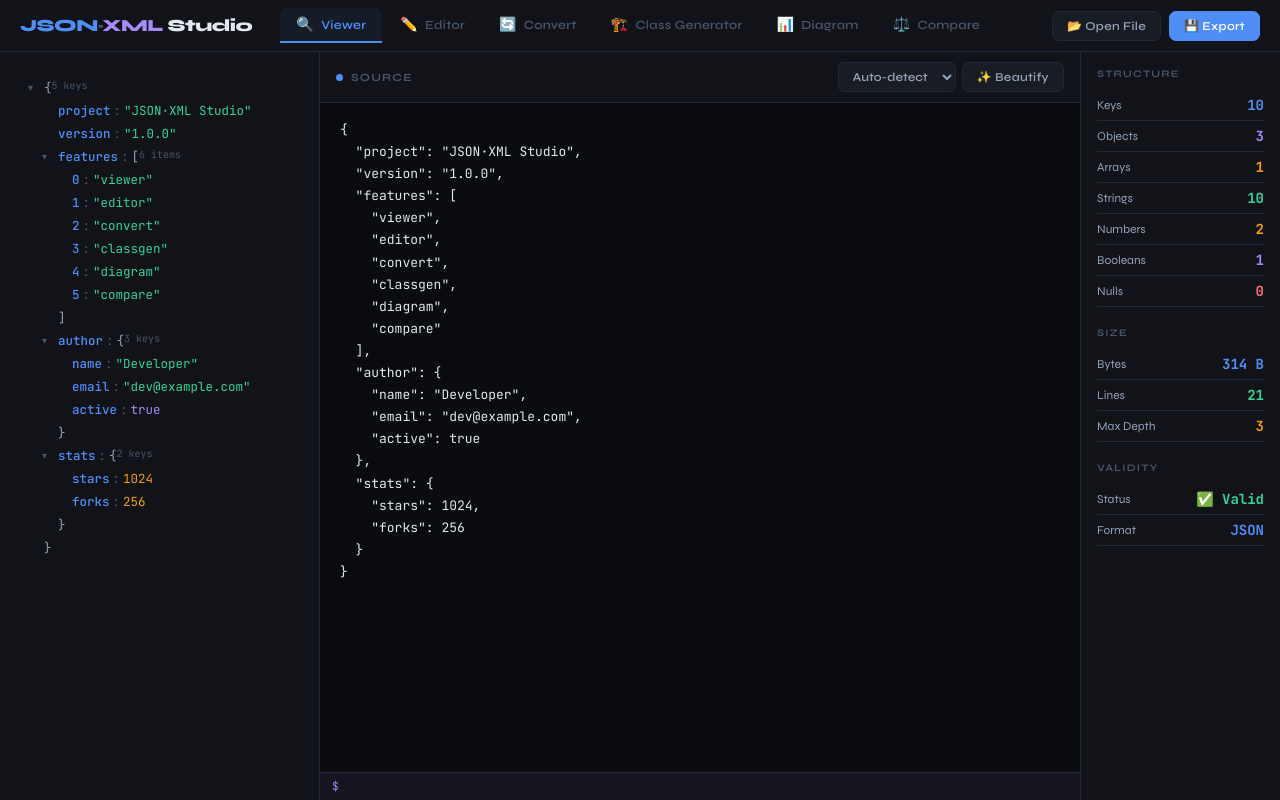
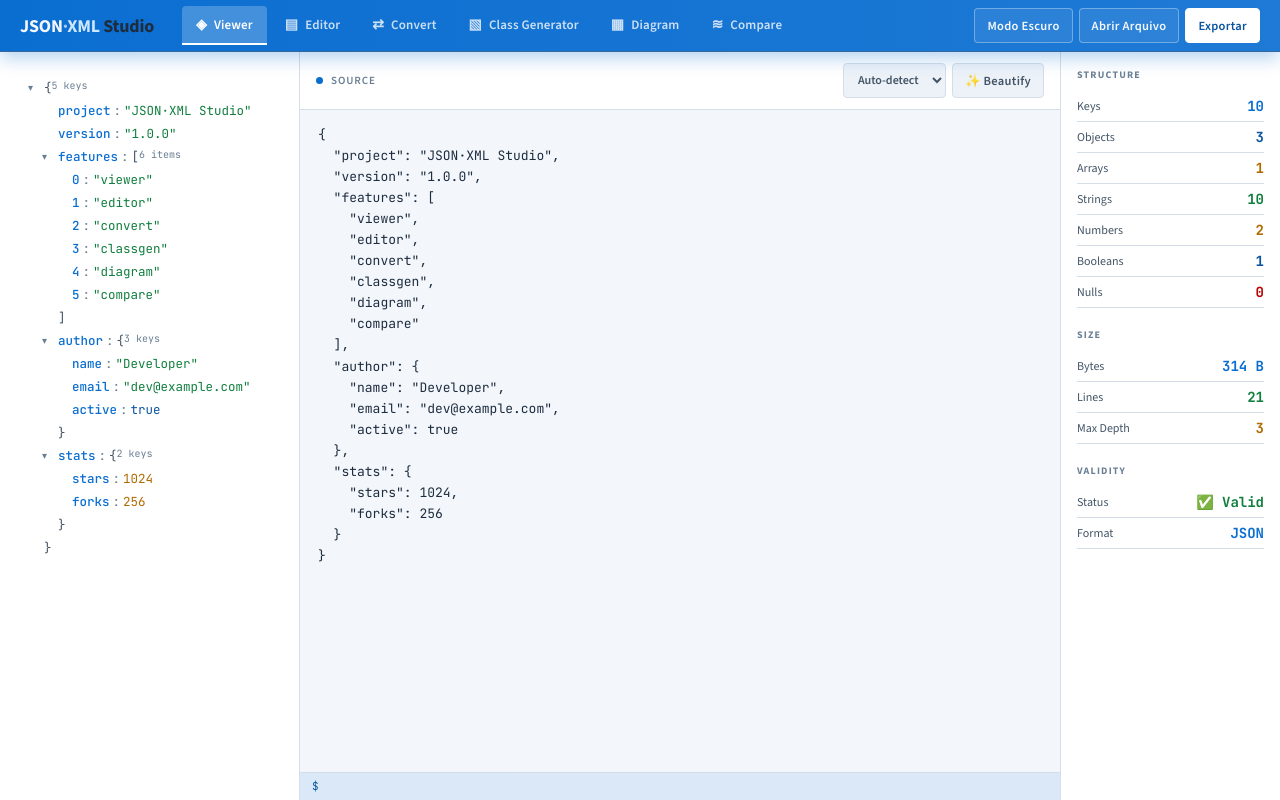
Before and after one commit to munaldi/dev-tool, a website: page index.html in a window 1280 px wide. Drawn offline with nearby package versions, Linux system fonts and the light colour scheme.

Commit message:
feat: refine SAP-like UI and improve theme toggle UX

```diff
--- a/index.html
+++ b/index.html
@@ -3,40 +3,76 @@
 <head>
 <meta charset="UTF-8">
 <meta name="viewport" content="width=device-width, initial-scale=1.0">
-<meta name="theme-color" content="#0a0b0e">
+<meta name="theme-color" content="#0a6ed1">
 <title>JSON·XML Studio</title>
 <link rel="preconnect" href="https://fonts.googleapis.com">
 <link rel="preconnect" href="https://fonts.gstatic.com" crossorigin>
-<link rel="stylesheet" href="https://fonts.googleapis.com/css2?family=JetBrains+Mono:wght@300;400;500;700&family=Syne:wght@400;600;700;800&display=swap">
+<link rel="stylesheet" href="https://fonts.googleapis.com/css2?family=JetBrains+Mono:wght@300;400;500;700&family=Source+Sans+3:wght@400;600;700&display=swap">
 <style>
   :root {
-    --bg: #0a0b0e;
-    --surface: #111318;
-    --surface2: #181c24;
-    --border: #232839;
-    --accent: #4f8ef7;
-    --accent2: #a78bfa;
-    --accent3: #34d399;
-    --accent4: #f59e0b;
-    --accent5: #f87171;
-    --text: #e2e8f0;
-    --text2: #94a3b8;
-    --text3: #475569;
-    --glow: rgba(79,142,247,0.15);
+    --bg: #f3f6fb;
+    --surface: #ffffff;
+    --surface2: #edf2f8;
+    --border: #d5dee8;
+    --accent: #0a6ed1;
+    --accent2: #0854a0;
+    --accent3: #107e3e;
+    --accent4: #b26a00;
+    --accent5: #bb0000;
+    --text: #1d2d3f;
+    --text2: #425466;
+    --text3: #6a7f94;
+    --glow: rgba(10,110,209,0.16);
+    --shellbar: #0a6ed1;
+    --shellbar-text: #f4f8fc;
     --mono: 'JetBrains Mono', monospace;
-    --sans: 'Syne', sans-serif;
+    --sans: 'Source Sans 3', 'Segoe UI', sans-serif;
+  }
+
+  body[data-theme="dark"] {
+    --bg: #12171d;
+    --surface: #1b232d;
+    --surface2: #25303c;
+    --border: #334457;
+    --accent: #74b8ff;
+    --accent2: #9fd0ff;
+    --accent3: #32b76a;
+    --accent4: #ffb65a;
+    --accent5: #ff8c8c;
+    --text: #e3edf7;
+    --text2: #a9bdd2;
+    --text3: #7d93ab;
+    --glow: rgba(116,184,255,0.18);
+    --shellbar: #2a3a4d;
+    --shellbar-text: #edf4fb;
   }
 
   * { box-sizing: border-box; margin: 0; padding: 0; }
 
   body {
     font-family: var(--sans);
-    background: var(--bg);
+    background: linear-gradient(165deg, var(--bg) 0%, color-mix(in srgb, var(--bg) 85%, #d7e6f6 15%) 100%);
     color: var(--text);
     height: 100vh;
     display: flex;
     flex-direction: column;
     overflow: hidden;
+    transition: background 0.25s ease, color 0.25s ease;
+  }
+
+  .topbar,
+  .pane-header,
+  .tree-pane,
+  .stats-panel,
+  textarea.code-editor,
+  .output-area,
+  .path-row,
+  .status-bar,
+  .btn,
+  .tab-btn,
+  select.sel,
+  .json-path {
+    transition: background-color 0.22s ease, border-color 0.22s ease, color 0.22s ease, box-shadow 0.22s ease;
   }
 
   /* ── TOP BAR ── */
@@ -46,27 +82,39 @@
     gap: 0;
     padding: 0 20px;
     height: 52px;
-    background: var(--surface);
-    border-bottom: 1px solid var(--border);
+    background: linear-gradient(90deg, var(--shellbar) 0%, color-mix(in srgb, var(--shellbar) 92%, #ffffff 8%) 100%);
+    border-bottom: 1px solid color-mix(in srgb, var(--shellbar) 65%, #000000 35%);
     flex-shrink: 0;
     position: relative;
     z-index: 100;
+    box-shadow: 0 6px 18px color-mix(in srgb, var(--shellbar) 30%, transparent 70%);
+  }
+
+  .topbar::after {
+    content: '';
+    position: absolute;
+    left: 0;
+    right: 0;
+    bottom: -1px;
+    height: 1px;
+    background: rgba(255,255,255,0.18);
+    pointer-events: none;
   }
 
   .logo {
-    font-size: 17px;
-    font-weight: 800;
-    letter-spacing: -0.5px;
+    font-size: 18px;
+    font-weight: 700;
+    letter-spacing: -0.2px;
     margin-right: 28px;
     white-space: nowrap;
   }
-  .logo span:first-child { color: var(--accent); }
-  .logo span:last-child { color: var(--accent2); }
-  .logo i { color: var(--text3); font-style: normal; }
+  .logo span:first-child { color: var(--shellbar-text); }
+  .logo span:last-child { color: #cce7ff; }
+  .logo i { color: rgba(255,255,255,0.64); font-style: normal; }
 
   .tabs {
     display: flex;
-    gap: 2px;
+    gap: 4px;
     flex: 1;
     overflow-x: auto;
   }
@@ -76,27 +124,28 @@
     display: flex;
     align-items: center;
     gap: 7px;
-    padding: 8px 16px;
+    padding: 9px 14px;
     border: none;
     background: transparent;
     color: var(--text3);
     font-family: var(--sans);
-    font-size: 12.5px;
+    font-size: 13px;
     font-weight: 600;
     cursor: pointer;
-    border-radius: 8px 8px 0 0;
+    border-radius: 4px 4px 0 0;
     border-bottom: 2px solid transparent;
     white-space: nowrap;
     transition: all 0.18s;
-    letter-spacing: 0.3px;
-  }
-  .tab-btn:hover { color: var(--text2); background: rgba(255,255,255,0.04); }
-  .tab-btn.active { color: var(--accent); border-bottom-color: var(--accent); background: rgba(79,142,247,0.07); }
+    letter-spacing: 0.15px;
+  }
+  .tab-btn { color: rgba(255,255,255,0.78); }
+  .tab-btn:hover { color: #ffffff; background: rgba(255,255,255,0.14); }
+  .tab-btn.active { color: #ffffff; border-bottom-color: #ffffff; background: rgba(255,255,255,0.22); }
   .tab-btn .icon { font-size: 14px; }
 
   .topbar-actions {
     display: flex;
-    gap: 8px;
+    gap: 6px;
     margin-left: 16px;
   }
 
@@ -104,15 +153,15 @@
     display: flex;
     align-items: center;
     gap: 6px;
-    padding: 7px 14px;
+    padding: 8px 12px;
     border: 1px solid var(--border);
     background: var(--surface2);
     color: var(--text2);
     font-family: var(--sans);
-    font-size: 12px;
+    font-size: 12.5px;
     font-weight: 600;
     cursor: pointer;
-    border-radius: 7px;
+    border-radius: 4px;
     transition: all 0.18s;
     letter-spacing: 0.3px;
   }
@@ -121,6 +170,26 @@
   .btn.primary:hover { background: #3a7ce0; }
   .btn.success { background: var(--accent3); border-color: var(--accent3); color: #fff; }
   .btn.danger { background: var(--accent5); border-color: var(--accent5); color: #fff; }
+
+  .topbar .btn {
+    border-color: rgba(255,255,255,0.32);
+    background: rgba(255,255,255,0.08);
+    color: var(--shellbar-text);
+  }
+  .topbar .btn:hover {
+    border-color: rgba(255,255,255,0.62);
+    color: #ffffff;
+    background: rgba(255,255,255,0.2);
+  }
+  .topbar .btn.primary {
+    background: #ffffff;
+    color: var(--accent2);
+    border-color: #ffffff;
+  }
+  .topbar .btn.primary:hover {
+    background: #eaf4ff;
+    color: var(--accent2);
+  }
 
   /* ── MAIN LAYOUT ── */
   .main {
@@ -138,6 +207,15 @@
   }
   .panel.active { display: flex; }
 
+  .panel.active {
+    animation: panelIn 0.2s ease;
+  }
+
+  @keyframes panelIn {
+    from { opacity: 0; transform: translateY(3px); }
+    to { opacity: 1; transform: none; }
+  }
+
   /* ── EDITOR PANEL ── */
   .editor-layout {
     display: flex;
@@ -159,15 +237,15 @@
     display: flex;
     align-items: center;
     justify-content: space-between;
-    padding: 10px 16px;
+    padding: 11px 16px;
     background: var(--surface);
     border-bottom: 1px solid var(--border);
     flex-shrink: 0;
   }
   .pane-title {
     font-size: 11px;
-    font-weight: 700;
-    letter-spacing: 1.2px;
+    font-weight: 600;
+    letter-spacing: 0.9px;
     text-transform: uppercase;
     color: var(--text3);
     display: flex;
@@ -194,11 +272,11 @@
     color: var(--text);
     font-family: var(--mono);
     font-size: 13px;
-    line-height: 1.7;
+    line-height: 1.62;
     border: none;
     resize: none;
     outline: none;
-    padding: 16px 20px;
+    padding: 14px 18px;
     tab-size: 2;
     caret-color: var(--accent);
   }
@@ -206,10 +284,10 @@
   .output-area {
     flex: 1;
     overflow: auto;
-    padding: 16px 20px;
+    padding: 14px 18px;
     font-family: var(--mono);
     font-size: 13px;
-    line-height: 1.7;
+    line-height: 1.62;
     background: var(--bg);
     white-space: pre;
     color: var(--text);
@@ -651,7 +729,7 @@
   }
 
   .tree-pane {
-    width: 320px;
+    width: 300px;
     flex-shrink: 0;
     overflow-y: auto;
     border-right: 1px solid var(--border);
@@ -682,7 +760,7 @@
   .tree-children.collapsed { display: none; }
 
   .stats-panel {
-    width: 200px;
+    width: 220px;
     flex-shrink: 0;
     border-left: 1px solid var(--border);
     background: var(--surface);
@@ -713,7 +791,7 @@
   }
   .toast {
     padding: 12px 18px;
-    border-radius: 10px;
+    border-radius: 6px;
     font-size: 13px;
     font-weight: 600;
     animation: toastIn 0.3s ease;
@@ -756,7 +834,7 @@
     font-size: 11px;
     color: var(--accent2);
     padding: 6px 12px;
-    background: rgba(167,139,250,0.07);
+    background: color-mix(in srgb, var(--accent) 9%, transparent 91%);
     border-top: 1px solid var(--border);
     flex-shrink: 0;
     min-height: 28px;
@@ -817,7 +895,7 @@
     font-size: 12px;
     font-weight: 600;
     padding: 5px 10px;
-    border-radius: 6px;
+    border-radius: 4px;
     outline: none;
     cursor: pointer;
   }
@@ -838,6 +916,28 @@
   .empty-state .big-icon { font-size: 48px; margin-bottom: 8px; }
   .empty-state h3 { font-size: 18px; color: var(--text2); }
   .empty-state p { font-size: 13px; max-width: 280px; line-height: 1.6; }
+
+  @media (max-width: 1100px) {
+    .topbar {
+      height: auto;
+      min-height: 52px;
+      padding: 8px 12px;
+      flex-wrap: wrap;
+      gap: 8px;
+    }
+    .logo { margin-right: 10px; }
+    .tabs { order: 3; width: 100%; }
+    .topbar-actions { margin-left: auto; }
+  }
+
+  @media (prefers-reduced-motion: reduce) {
+    * {
+      animation-duration: 0.01ms !important;
+      animation-iteration-count: 1 !important;
+      transition-duration: 0.01ms !important;
+      scroll-behavior: auto !important;
+    }
+  }
 </style>
 </head>
 <body>
@@ -847,27 +947,28 @@
   <div class="logo"><span>JSON</span><i>·</i><span>XML</span> Studio</div>
   <div class="tabs">
     <button class="tab-btn active" onclick="switchTab('viewer')" id="tab-viewer">
-      <span class="icon">🔍</span> Viewer
+      <span class="icon">◈</span> Viewer
     </button>
     <button class="tab-btn" onclick="switchTab('editor')" id="tab-editor">
-      <span class="icon">✏️</span> Editor
+      <span class="icon">▤</span> Editor
     </button>
     <button class="tab-btn" onclick="switchTab('convert')" id="tab-convert">
-      <span class="icon">🔄</span> Convert
+      <span class="icon">⇄</span> Convert
     </button>
     <button class="tab-btn" onclick="switchTab('classgen')" id="tab-classgen">
-      <span class="icon">🏗️</span> Class Generator
+      <span class="icon">▧</span> Class Generator
     </button>
     <button class="tab-btn" onclick="switchTab('diagram')" id="tab-diagram">
-      <span class="icon">📊</span> Diagram
+      <span class="icon">▦</span> Diagram
     </button>
     <button class="tab-btn" onclick="switchTab('compare')" id="tab-compare">
-      <span class="icon">⚖️</span> Compare
+      <span class="icon">≋</span> Compare
     </button>
   </div>
   <div class="topbar-actions">
-    <button class="btn" onclick="openFilePicker()">📂 Open File</button>
-    <button class="btn primary" onclick="downloadOutput()">💾 Export</button>
+    <button class="btn" id="theme-toggle-btn" onclick="toggleTheme()">Modo Escuro</button>
+    <button class="btn" onclick="openFilePicker()">Abrir Arquivo</button>
+    <button class="btn primary" onclick="downloadOutput()">Exportar</button>
   </div>
 </div>
 
@@ -1251,6 +1352,29 @@
 let globalFormat = 'json';
 let viewerRenderTimer = null;
 const VIEWER_RENDER_DELAY_MS = 140;
+const THEME_STORAGE_KEY = 'jsonxml-theme';
+
+function updateThemeButton(theme) {
+  const btn = document.getElementById('theme-toggle-btn');
+  if (!btn) return;
+  btn.textContent = theme === 'dark' ? 'Modo Claro' : 'Modo Escuro';
+}
+
+function setTheme(theme) {
+  const normalized = theme === 'dark' ? 'dark' : 'light';
+  document.body.setAttribute('data-theme', normalized);
+  localStorage.setItem(THEME_STORAGE_KEY, normalized);
+  updateThemeButton(normalized);
+  const themeMeta = document.querySelector('meta[name="theme-color"]');
+  if (themeMeta) {
+    themeMeta.setAttribute('content', normalized === 'dark' ? '#2a3a4d' : '#0a6ed1');
+  }
+}
+
+function toggleTheme() {
+  const current = document.body.getAttribute('data-theme') === 'dark' ? 'dark' : 'light';
+  setTheme(current === 'dark' ? 'light' : 'dark');
+}
 
 function scheduleViewerRender() {
   clearTimeout(viewerRenderTimer);
@@ -2715,6 +2839,10 @@
 
 // Load sample on start
 window.addEventListener('DOMContentLoaded', () => {
+  const savedTheme = localStorage.getItem(THEME_STORAGE_KEY);
+  const prefersDark = window.matchMedia && window.matchMedia('(prefers-color-scheme: dark)').matches;
+  setTheme(savedTheme || (prefersDark ? 'dark' : 'light'));
+
   const sample = `{
   "project": "JSON·XML Studio",
   "version": "1.0.0",
```
